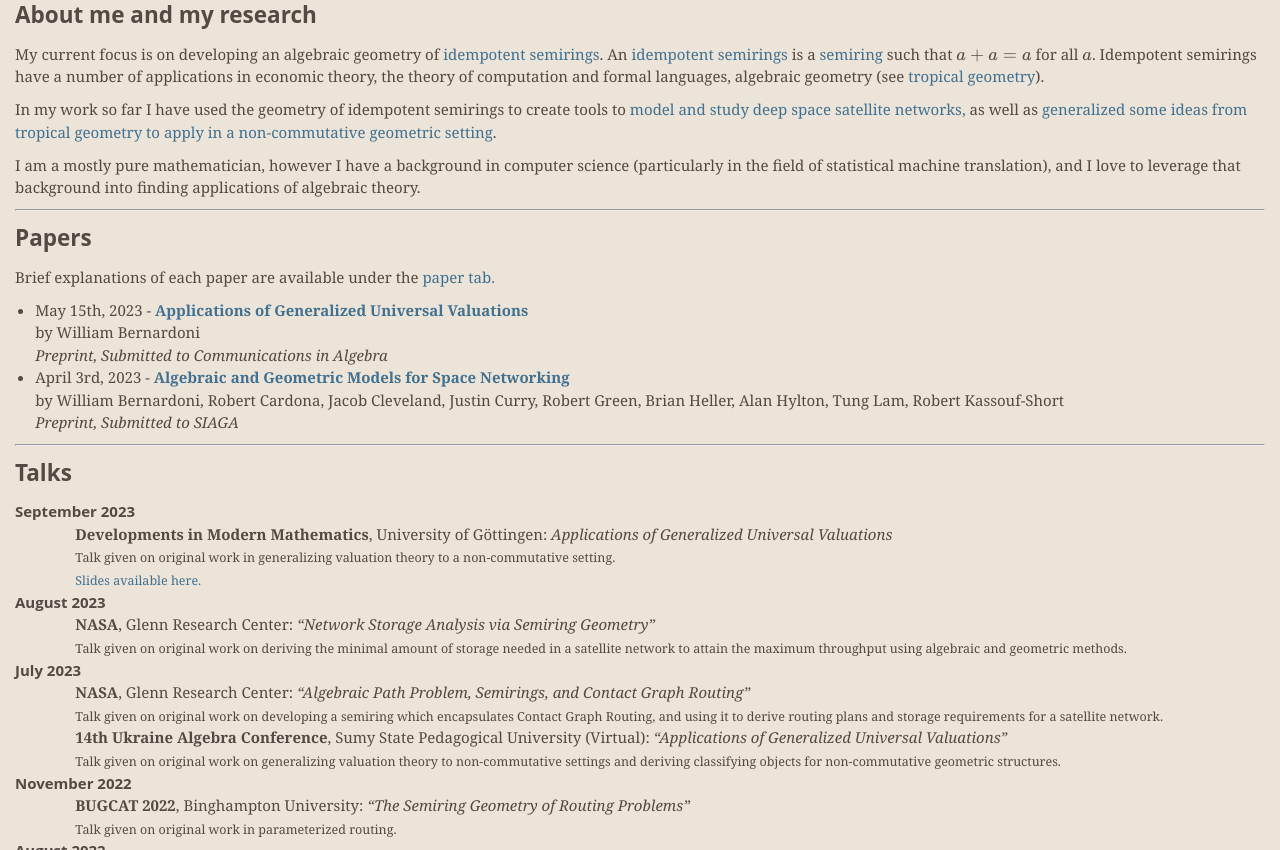
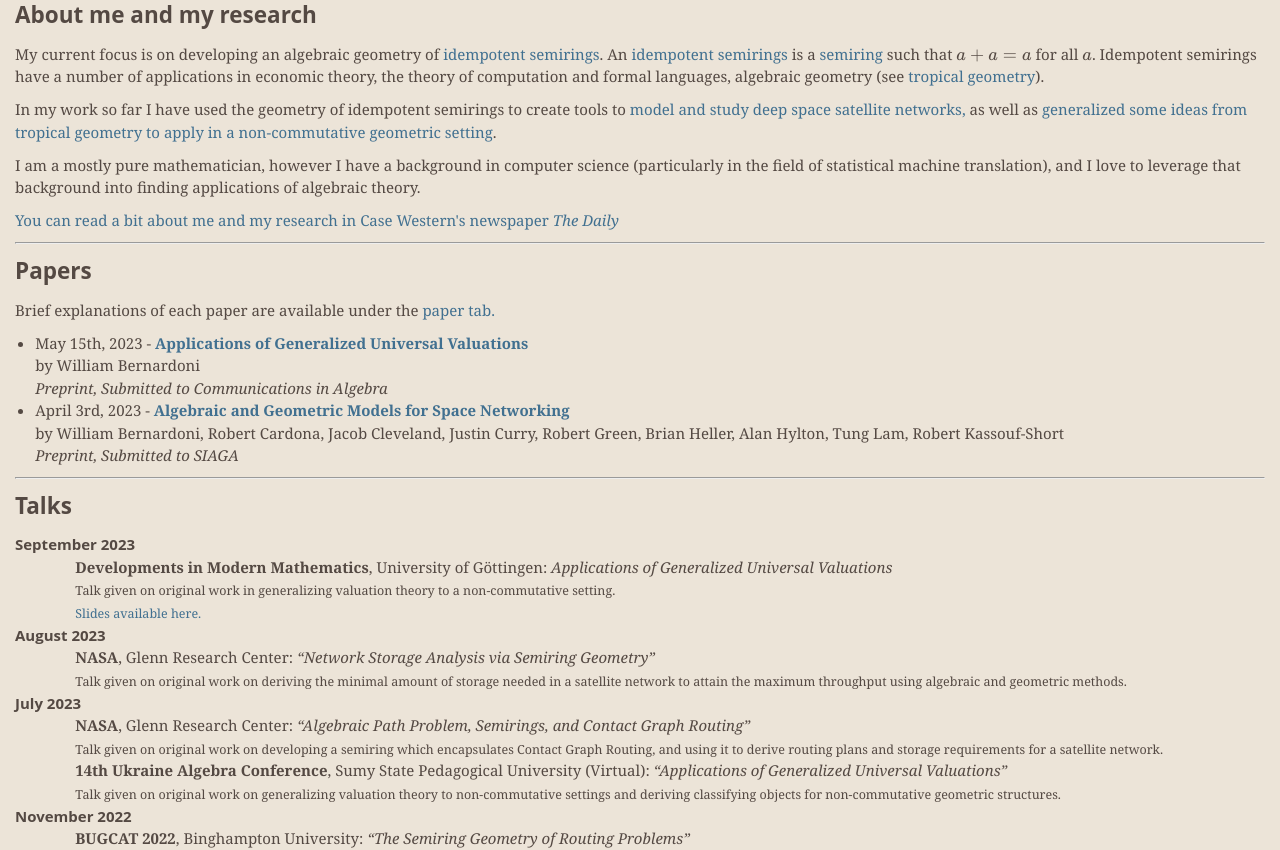
Before and after one commit to wrbernardoni/wrbernardoni.github.io, a Jekyll site: the page built from index.html, in a window 1280 px wide and 900 px high, scrolled down 471 px, cut to the strip 50-900 px from the top of the window. Built offline with Jekyll 4.4.1, drawn with Linux system fonts in a browser that asks for light colours; formulas are drawn with MathJax 3.

Commit message:
Added link to the daily's showcase

```diff
--- a/index.html
+++ b/index.html
@@ -30,6 +30,10 @@ PhD Candidate at <a href="https://mathstats.case.edu/student/william-bernardoni/
 
 <p>
 	I am a mostly pure mathematician, however I have a background in computer science (particularly in the field of statistical machine translation), and I love to leverage that background into finding applications of algebraic theory.
+</p>
+
+<p>
+	<a href="https://thedaily.case.edu/spartan-showcase-william-bernardoni/">You can read a bit about me and my research in Case Western's newspaper <em>The Daily</em></a>
 </p>
 
 <hr>
```
